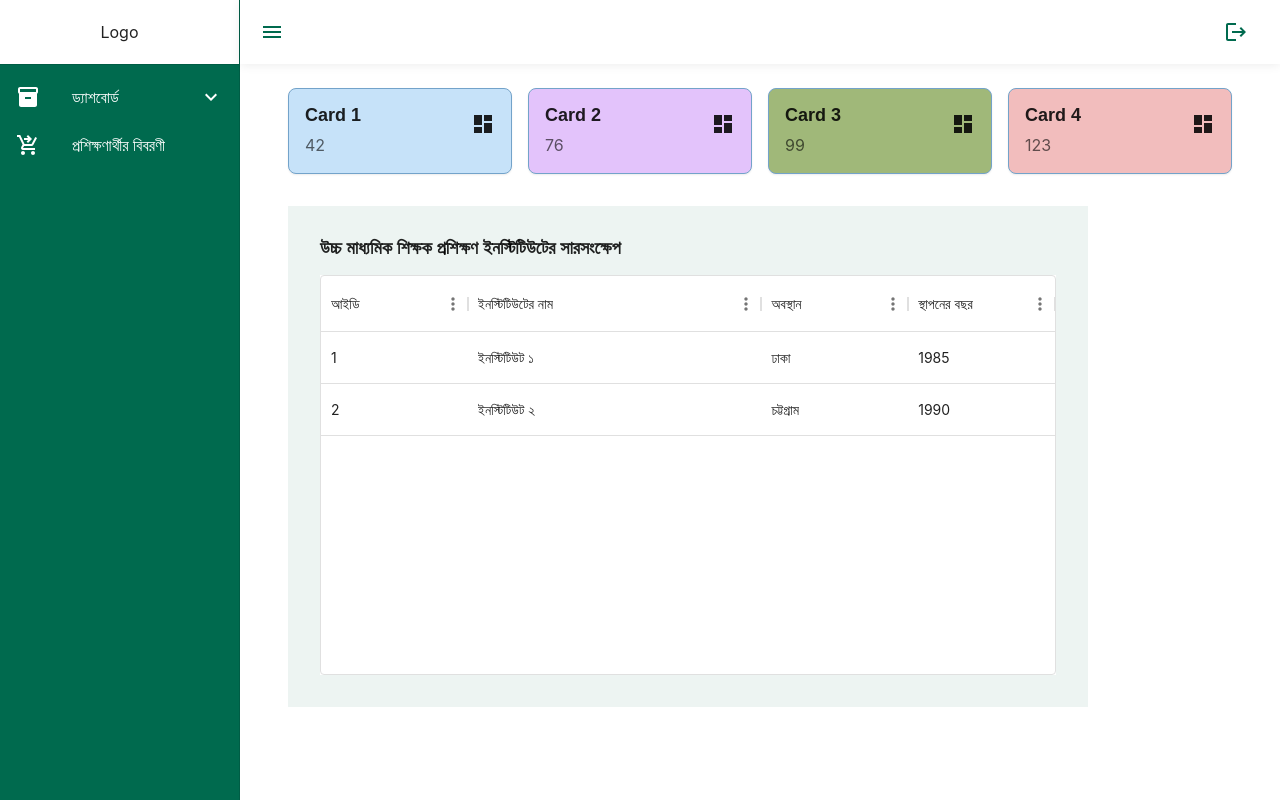
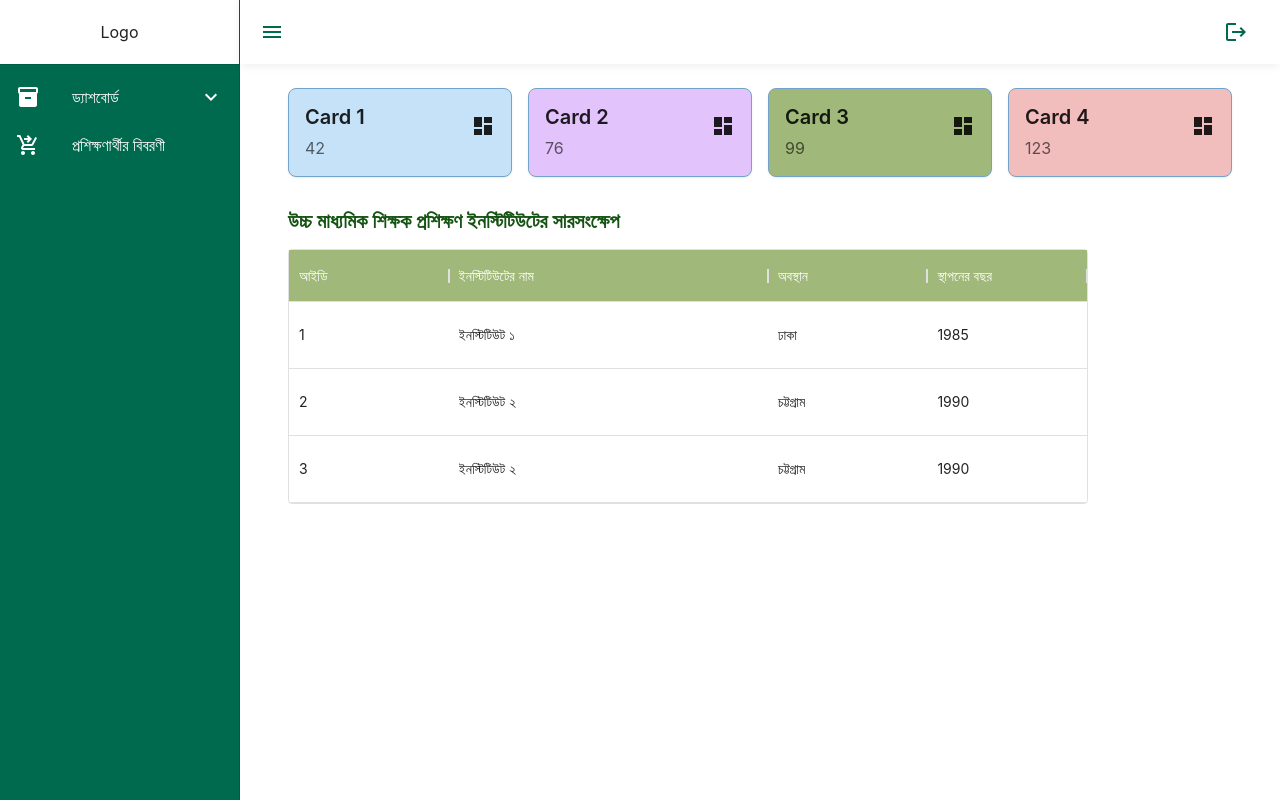
Before and after one commit to affan-habib/admin-panel, a React (Create React App) app: page / in a window 1280 px wide. Built offline with nearby package versions, Linux system fonts and the light colour scheme.

Commit message:
configuration change for theme font , datagrid customized

```diff
--- a/src/components/tables/MuiTable.tsx
+++ b/src/components/tables/MuiTable.tsx
@@ -4,8 +4,8 @@ import { Card } from '@mui/material';
 
 interface MuiTableProps {
   checkboxSelection?: boolean;
-  columns: any[]; // Define your column types here
-  rows: any[]; // Define your row types here
+  columns: any[];
+  rows: any[];
   getRowId: (row: any) => string | number;
   onCellEditCommit?: (params: any) => void;
   hideFooter?: boolean;
@@ -26,7 +26,7 @@ const MuiTable: React.FC<MuiTableProps> = ({
   onPageinationModelChange,
 }) => {
   return (
-    <Card style={{ minHeight: 800, width: '100%' }}>
+    <Card style={{ height: '100%', width: '100%' }} elevation={0}>
       <DataGrid
         pagination
         paginationMode="server"
@@ -42,11 +42,11 @@ const MuiTable: React.FC<MuiTableProps> = ({
           },
         }}
         sx={{
-          '& .MuiDataGrid-columnHeader': {
+          '& .MuiDataGrid-columnHeaders ': {
             borderRadius: 0,
             textTransform: 'uppercase',
-            fontSize: '.8rem',
-            bgcolor: 'rgb(242, 244, 247)',
+            bgcolor: '#A0B879',
+            color: 'white',
           },
         }}
         columnHeaderHeight={40}
--- a/src/index.css
+++ b/src/index.css
@@ -2,7 +2,7 @@
 @import url('@fontsource/roboto/400.css');
 @import url('@fontsource/roboto/500.css');
 @import url('@fontsource/roboto/700.css');
-
+@import url('https://fonts.googleapis.com/css2?family=Noto+Sans+Bengali:wght@100;200;300;400;500;600;700;800;900&display=swap');
 * {
   margin: 0;
   padding: 0;
--- a/src/theme/create-typography.js
+++ b/src/theme/create-typography.js
@@ -1,14 +1,22 @@
 export const createTypography = () => {
-  return {
-    fontFamily:
-      '"Inter", -apple-system, BlinkMacSystemFont, "Segoe UI", Helvetica, Arial, sans-serif, "Apple Color Emoji", "Segoe UI Emoji"',
+  const defaultFontFamily =
+  '"Inter", -apple-system, BlinkMacSystemFont, "Segoe UI", Helvetica, Arial, sans-serif, "Apple Color Emoji", "Segoe UI Emoji"';
+const bengaliFontFamily = "'Noto Sans Bengali', sans-serif";
+
+// Get the language from local storage or use a default
+const language = localStorage.getItem('language') || 'en';
+
+// Set the appropriate font family based on the language
+const fontFamily = language === 'bn' ? bengaliFontFamily : defaultFontFamily;
+
+return {
+  fontFamily,
     body1: {
       fontSize: '1rem',
       fontWeight: 400,
       lineHeight: 1.5,
     },
     body2: {
-      fontSize: '0.875rem',
       fontWeight: 400,
       lineHeight: 1.57,
     },
@@ -16,61 +24,45 @@ export const createTypography = () => {
       fontWeight: 600,
     },
     caption: {
-      fontSize: '0.75rem',
       fontWeight: 500,
       lineHeight: 1.66,
     },
     subtitle1: {
-      fontSize: '1rem',
       fontWeight: 500,
       lineHeight: 1.57,
     },
     subtitle2: {
-      fontSize: '0.875rem',
       fontWeight: 500,
       lineHeight: 1.57,
     },
     overline: {
-      fontSize: '0.75rem',
       fontWeight: 600,
       letterSpacing: '0.5px',
       lineHeight: 2.5,
       textTransform: 'uppercase',
     },
     h1: {
-      fontFamily: "'Plus Jakarta Sans', sans-serif",
-      fontWeight: 700,
-      fontSize: '3.5rem',
+      fontWeight: 600,
       lineHeight: 1.2,
     },
     h2: {
-      fontFamily: "'Plus Jakarta Sans', sans-serif",
-      fontWeight: 700,
-      fontSize: '3rem',
+      fontWeight: 600,
       lineHeight: 1.2,
     },
     h3: {
-      fontFamily: "'Plus Jakarta Sans', sans-serif",
-      fontWeight: 700,
-      fontSize: '2.25rem',
+      fontWeight: 600,
       lineHeight: 1.2,
     },
     h4: {
-      fontFamily: "'Plus Jakarta Sans', sans-serif",
-      fontWeight: 700,
-      fontSize: '2rem',
+      fontWeight: 600,
       lineHeight: 1.2,
     },
     h5: {
-      fontFamily: "'Plus Jakarta Sans', sans-serif",
-      fontWeight: 700,
-      fontSize: '1.5rem',
+      fontWeight: 600,
       lineHeight: 1.2,
     },
     h6: {
-      fontFamily: "'Plus Jakarta Sans', sans-serif",
-      fontWeight: 700,
-      fontSize: '1.125rem',
+      fontWeight: 600,
       lineHeight: 1.2,
     },
   };
--- a/src/views/dashboard/InstituteList.tsx
+++ b/src/views/dashboard/InstituteList.tsx
@@ -1,11 +1,12 @@
 import React from 'react';
-import { DataGrid, GridColDef } from '@mui/x-data-grid';
+import { GridColDef } from '@mui/x-data-grid';
 import { Box, Typography } from '@mui/material';
+import MuiTable from 'components/tables/MuiTable';
 
 const institutesData = [
   { id: 1, name: 'ইনস্টিটিউট ১', location: 'ঢাকা', establishedYear: 1985 },
   { id: 2, name: 'ইনস্টিটিউট ২', location: 'চট্টগ্রাম', establishedYear: 1990 },
-  // Add more data as needed
+  { id: 3, name: 'ইনস্টিটিউট ২', location: 'চট্টগ্রাম', establishedYear: 1990 },
 ];
 
 const columns: GridColDef[] = [
@@ -17,12 +18,17 @@ const columns: GridColDef[] = [
 
 const InstituteList: React.FC = () => {
   return (
-    <Box maxWidth={800} p={4} mt={4} bgcolor="#EDF4F2">
-      <Typography mb={2} variant="h6">
+    <Box maxWidth={800} mt={4}>
+      <Typography mb={2} variant="h6" color="#155313">
         উচ্চ মাধ্যমিক শিক্ষক প্রশিক্ষণ ইনস্টিটিউটের সারসংক্ষেপ
       </Typography>
-      <div style={{ height: 400, width: '100%', background: 'white' }}>
-        <DataGrid rows={institutesData} columns={columns} hideFooter />
+      <div style={{ width: '100%' }}>
+        <MuiTable
+          rows={institutesData}
+          columns={columns}
+          hideFooter
+          getRowId={(params) => params.id}
+        />
       </div>
     </Box>
   );
```
